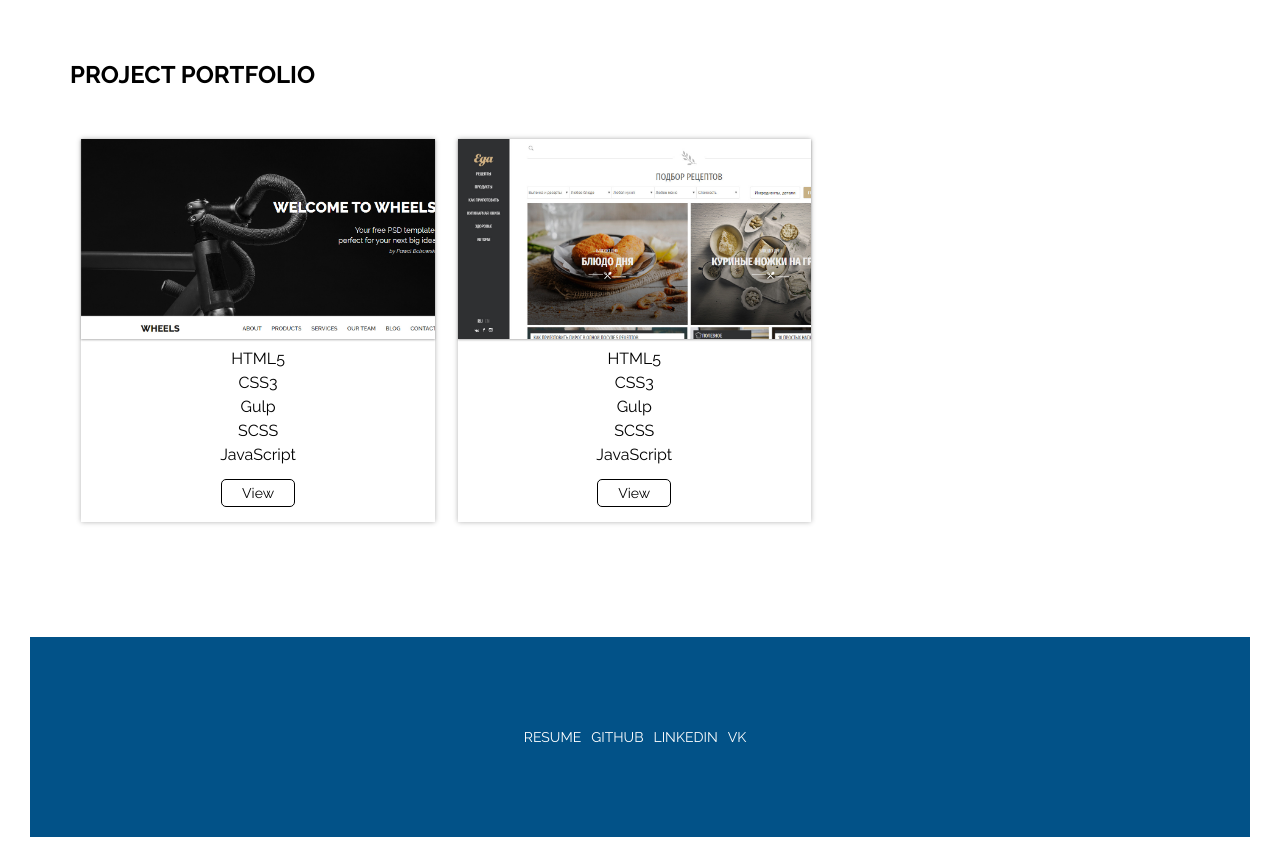
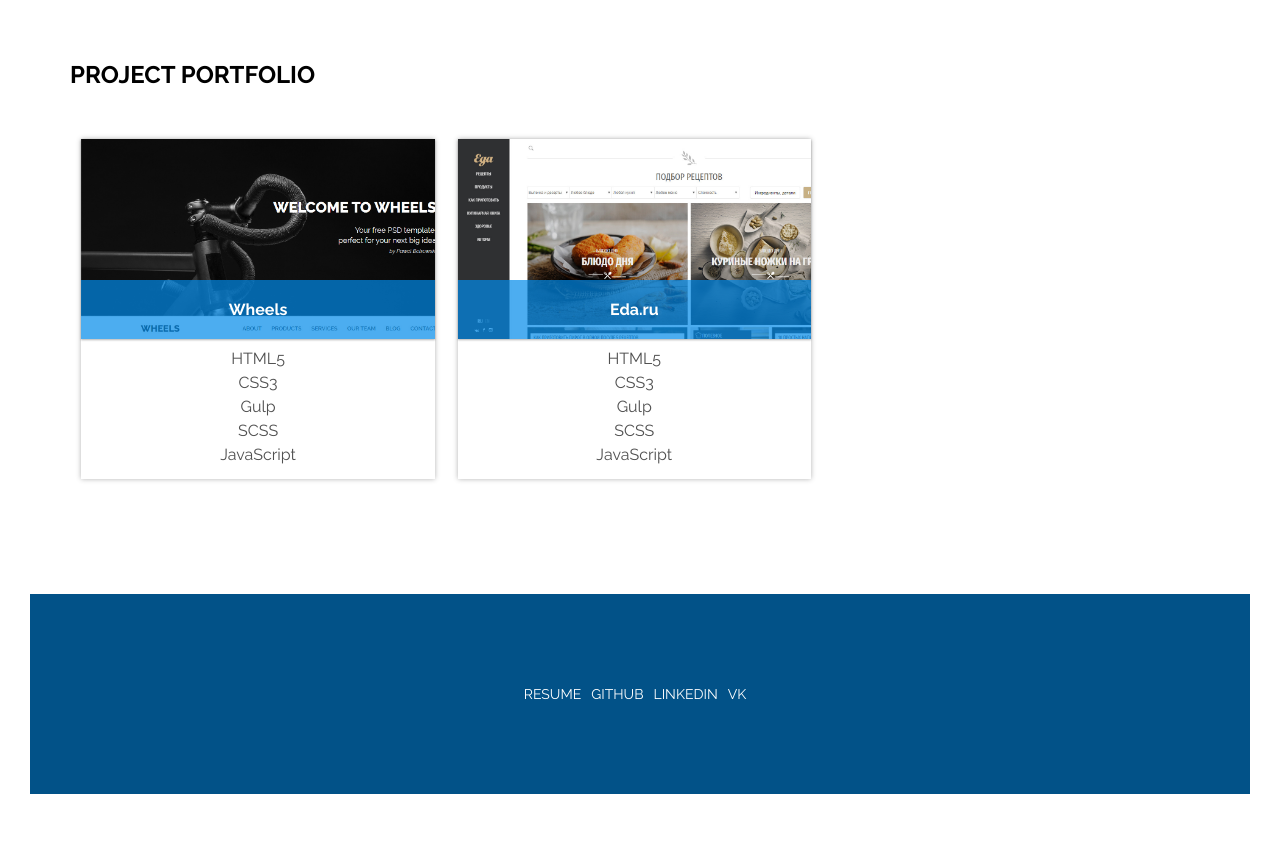
Before and after one commit to dizdostuk/ulanzhusupov, a website: page app/index.html in a window 1280 px wide. Shown: the part 1680-2547 px from the top of the page. After the commit the page ends 2504 px from the top, so only its background shows below. Drawn offline with Linux system fonts and the light colour scheme; a web font is replaced by a local one.

Commit message:
Styled projects item

```diff
--- a/app/index.html
+++ b/app/index.html
@@ -75,7 +75,10 @@
         <h2 class="section-projects__title">Project portfolio</h2>
         <ul class="project__list">
           <li class="project__item" >
-            <div class="project__image" style="background-image: url(./img/@2x/site01.jpg)"></div>
+            <div class="project__item--front">
+              <div class="project__image" style="background-image: url(./img/@2x/site01.jpg)">
+                <h4>Wheels</h4>
+              </div>
               <ul>
                 <li>HTML5</li>
                 <li>CSS3</li>
@@ -83,10 +86,20 @@
                 <li>SCSS</li>
                 <li>JavaScript</li>
               </ul>
+            </div>
+            <div class="project__item--back">
+              <p class="project__item__description">This site will help you find tasty recipe.</p>
+              <p>
                 <a href="#" class="project__link">View</a>
+                <a href="#" class="project__link">Code</a>
+              </p>
+            </div>
           </li>
           <li class="project__item" >
-            <div class="project__image" style="background-image: url(./img/@2x/site02.jpg)"></div>
+            <div class="project__item--front">
+              <div class="project__image" style="background-image: url(./img/@2x/site02.jpg)">
+                <h4>Eda.ru</h4>
+              </div>
               <ul>
                 <li>HTML5</li>
                 <li>CSS3</li>
@@ -94,7 +107,14 @@
                 <li>SCSS</li>
                 <li>JavaScript</li>
               </ul>
+            </div>
+            <div class="project__item--back">
+              <p class="project__item__description">This site will help you find tasty recipe.</p>
+              <p>
                 <a href="#" class="project__link">View</a>
+                <a href="#" class="project__link">Code</a>
+              </p>
+            </div>
           </li>
         </ul>
       </div>
--- a/app/scss/blocks/projects.scss
+++ b/app/scss/blocks/projects.scss
@@ -18,9 +18,9 @@
   &__item {
     position: relative;
     width: 31%;
+    height: 340px;
     margin: 0 1%;
     margin-bottom: 15px;
-    padding-bottom: 20px;
     transition: all 0.3s ease;
     text-align: center;
     box-shadow: 0px 0px 5px rgba(#000, 0.3);
@@ -29,16 +29,55 @@
       @include list();
       padding: 10px;
       text-align: center;
-      margin-bottom: 10px;
       li {
         @include rlwReg();
         position: relative;
         margin-bottom: 5px;
-        color: #000;
+        color: #505050;
         &:last-child {
           margin-bottom: 0;
         }
       }
+    }
+    &--front {
+      position: absolute;
+      width: 100%;
+      height: 100%;
+      z-index: 2;
+      transition: transform 0.3s ease;
+      background-color: #fff;
+      transform: rotateY(0deg);
+      backface-visibility: hidden;
+    }
+    &--back {
+      position: absolute;
+      top: 0;
+      left: 0;
+      z-index: 1;
+      width: 100%;
+      height: 100%;
+
+      display: flex;
+      flex-direction: column;
+      align-items: center;
+      justify-content: center;
+      padding: 20px;
+      transform: rotateY(45deg);
+      transition: transform 0.3s ease;
+      background: linear-gradient(to right bottom, rgba(#008bea, 0.3), rgba(#000, 0.3));;
+    }
+    &__description {
+      @include rlwReg();
+      font-size: 16px;
+      margin-bottom: 20px;
+    }
+    &:hover .project__item--back {
+      transform: rotateY(0);
+      z-index: 2;
+    }
+    &:hover .project__item--front {
+      transform: rotateY(180deg);
+      z-index: 1;
     }
     &:last-child {
       margin-right: 0;
@@ -51,6 +90,17 @@
     background-size: cover;
     color: #fff;
     box-shadow: 0 1px 2px rgba(#000,0.3);
+    position: relative;
+    h4 {
+      @include rlwBold();
+      position: absolute;
+      bottom: 0;
+      left: 0;
+      width: 100%;
+      padding: 20px 0;
+      background-color: rgba(#008bea, 0.7);
+      color: #fff;
+    }
   }
   &__link {
     @include rlwReg();
@@ -66,6 +116,7 @@
       color: #fff;
     }
   }
+
 }
 
 @media screen and (max-width: 768px) {
```
Also changed, not shown: app/css/index.css. Lines whose indentation alone changed are shown as unchanged.
